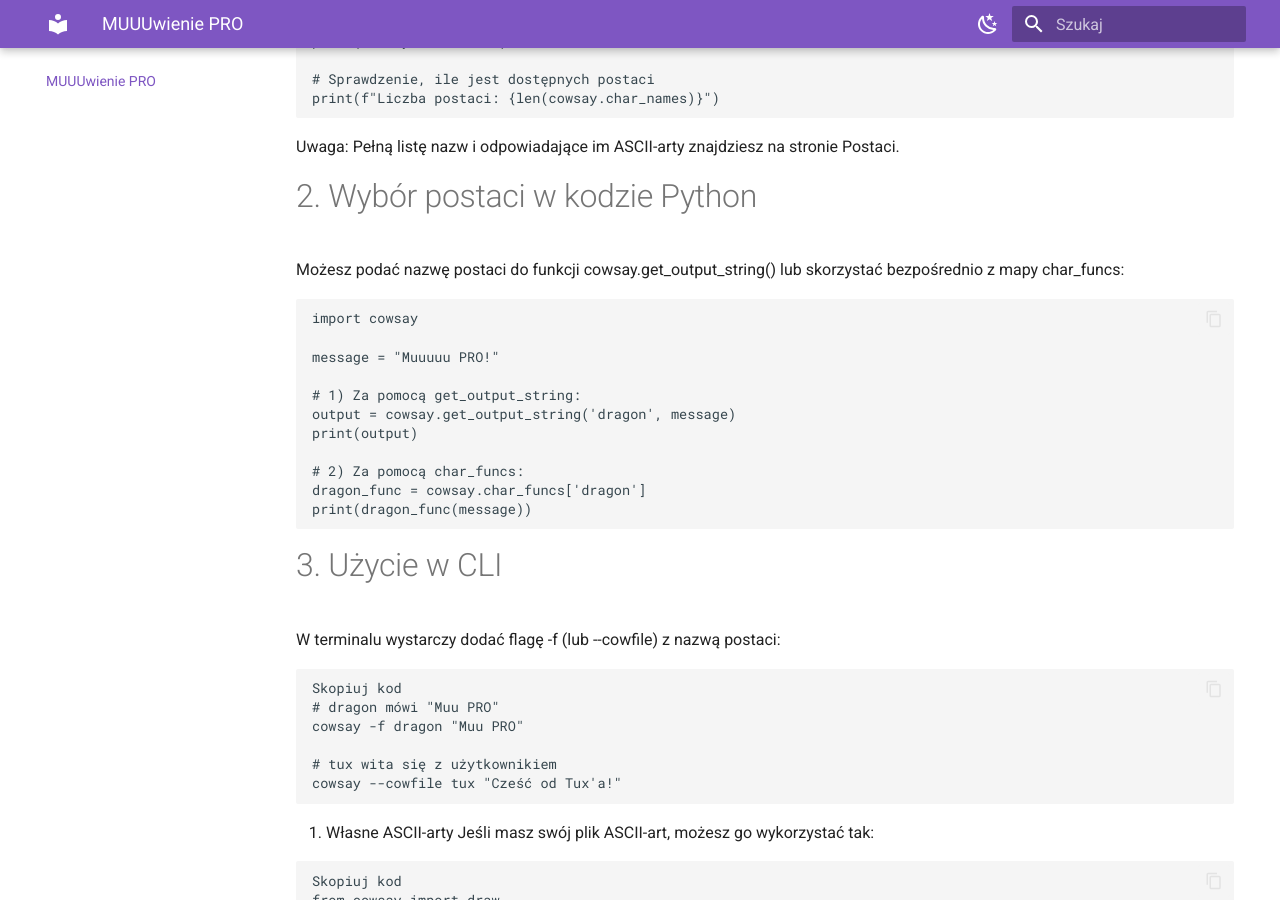
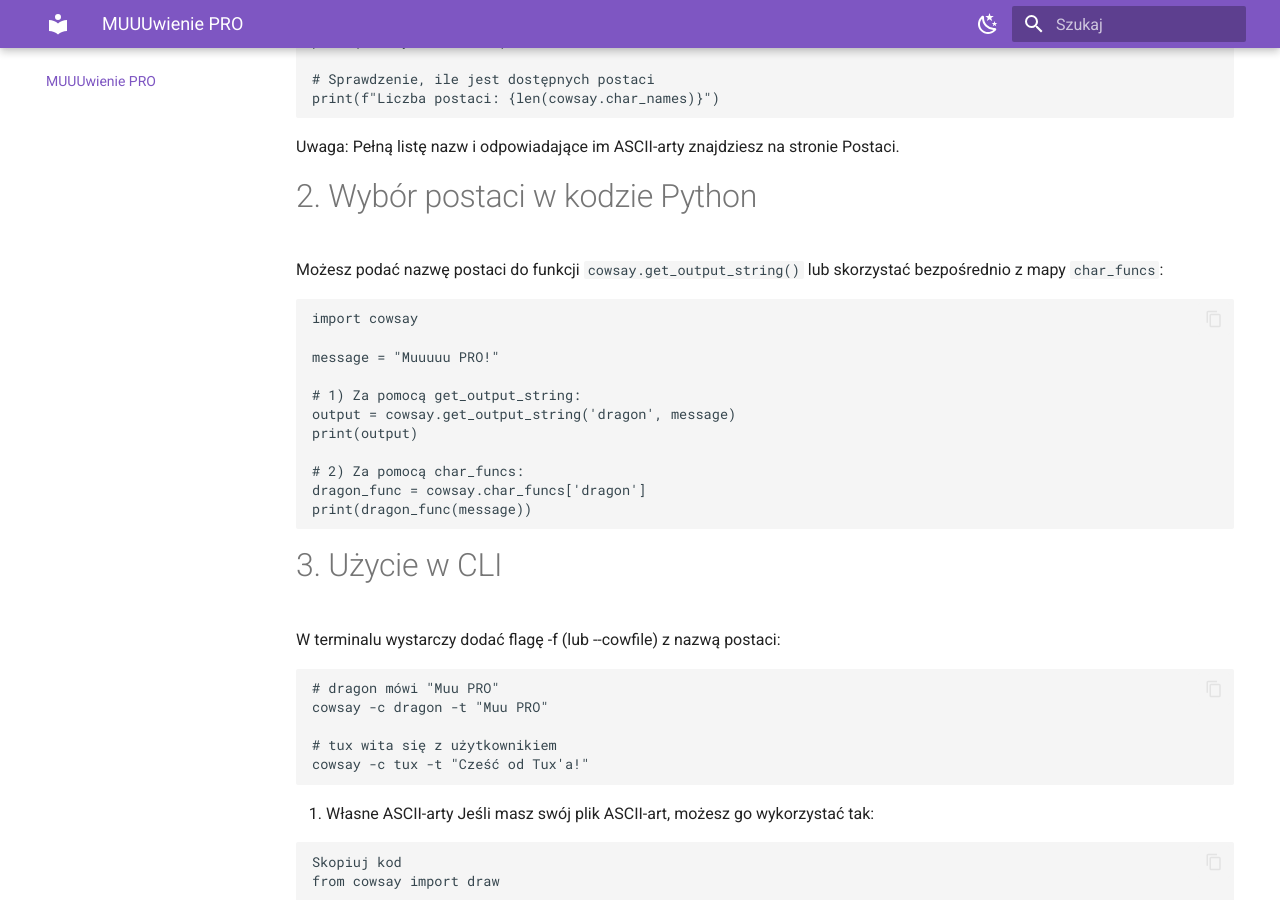
Before and after one commit to m4rcelrad/probable-potato, an MkDocs documentation site: the page built from docs/page2.md, in a window 1280 px wide and 900 px high, scrolled down 488 px. Built offline with MkDocs 1.6.1 and Material for MkDocs 9.7.7, drawn with Linux system fonts in a browser that asks for light colours.

Commit message:
poprawki w związku z inna wersja biblioteki cowsay

````diff
--- a/docs/page2.md
+++ b/docs/page2.md
@@ -20,7 +20,7 @@ print(f"Liczba postaci: {len(cowsay.char_names)}")
 Uwaga: Pełną listę nazw i odpowiadające im ASCII-arty znajdziesz na stronie Postaci.
 
 # 2. Wybór postaci w kodzie Python
-Możesz podać nazwę postaci do funkcji cowsay.get_output_string() lub skorzystać bezpośrednio z mapy char_funcs:
+Możesz podać nazwę postaci do funkcji ```cowsay.get_output_string()``` lub skorzystać bezpośrednio z mapy ```char_funcs```:
 
 ```python
 import cowsay
@@ -40,12 +40,11 @@ print(dragon_func(message))
 W terminalu wystarczy dodać flagę -f (lub --cowfile) z nazwą postaci:
 
 ```bash
-Skopiuj kod
 # dragon mówi "Muu PRO"
-cowsay -f dragon "Muu PRO"
+cowsay -c dragon -t "Muu PRO"
 
 # tux wita się z użytkownikiem
-cowsay --cowfile tux "Cześć od Tux'a!"
+cowsay -c tux -t "Cześć od Tux'a!"
 ```
 
 4. Własne ASCII-arty
````
